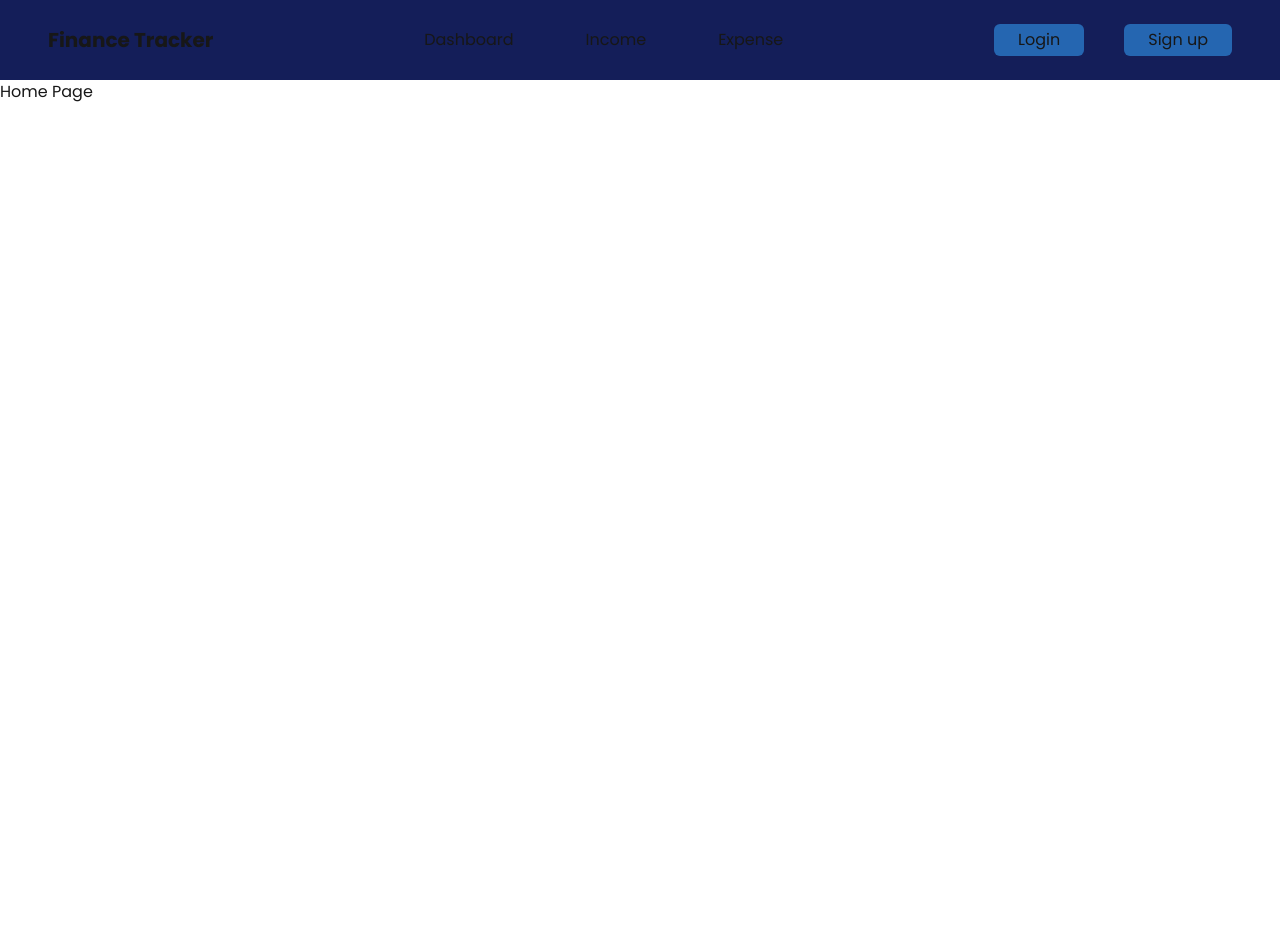
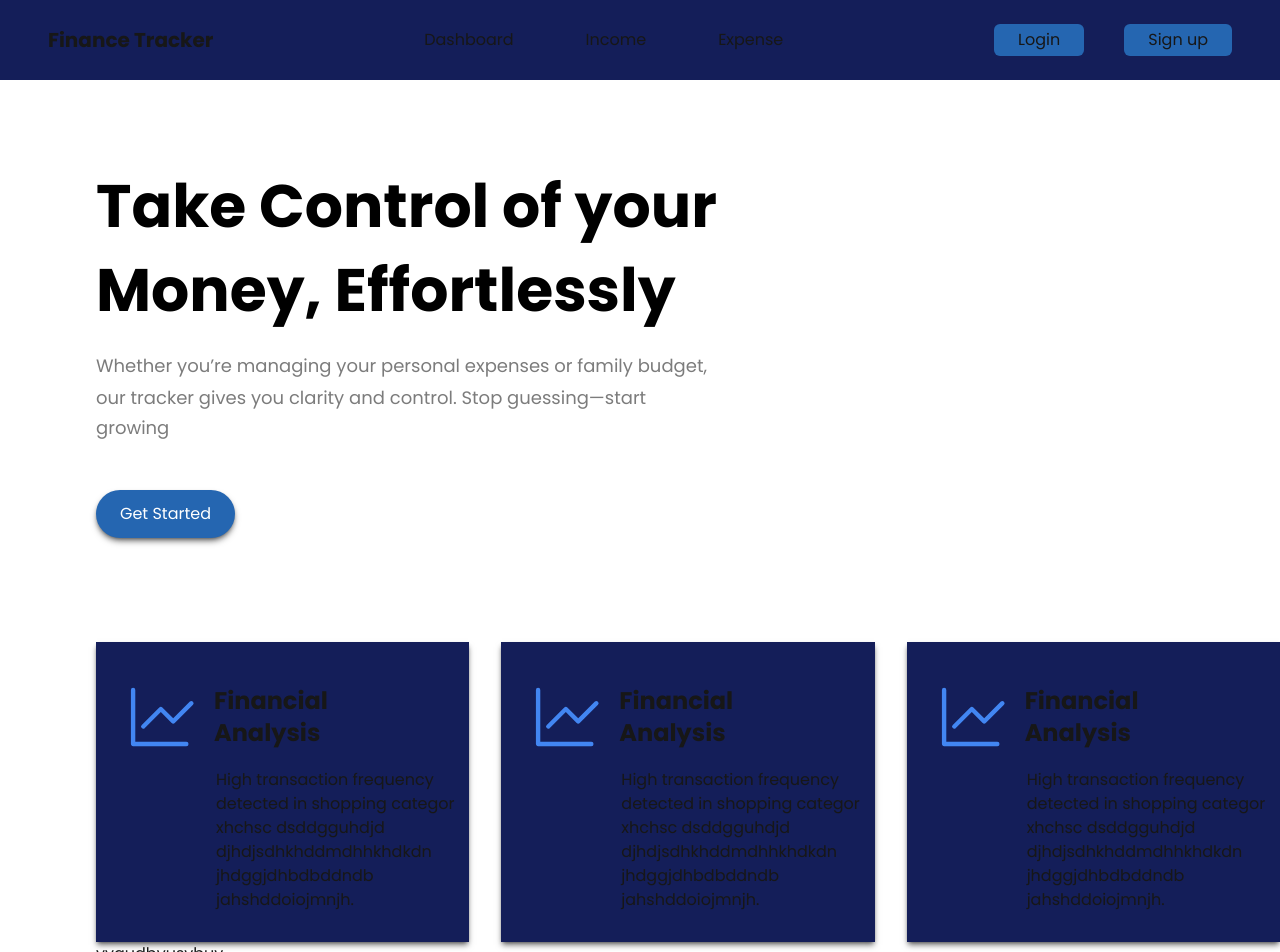
Before and after one commit to RamSivaSundaraKarthykeyan/finance-tracker-the-actual, a Next.js app: page / in a window 1280 px wide. Shown: the top 952 px of the page. Before the commit the page ends 800 px from the top, so only its background shows below. Built offline with nearby package versions, Linux system fonts and the light colour scheme.

Commit message:
Completed home page till the design

```diff
--- a/package.json
+++ b/package.json
@@ -9,9 +9,11 @@
     "lint": "eslint"
   },
   "dependencies": {
+    "lucide-react": "^0.556.0",
     "next": "16.0.7",
     "react": "19.2.0",
-    "react-dom": "19.2.0"
+    "react-dom": "19.2.0",
+    "react-icons": "^5.5.0"
   },
   "devDependencies": {
     "@tailwindcss/postcss": "^4",
--- a/src/app/globals.css
+++ b/src/app/globals.css
@@ -16,7 +16,7 @@
 
 @media (prefers-color-scheme: dark) {
   :root {
-    --background: #0a0a0a;
+    --background: #ffffff;
     --foreground: #ededed;
   }
 }
--- a/src/app/page.js
+++ b/src/app/page.js
@@ -1,7 +1,66 @@
 import NavBar from "@/components/NavBar";
+import { LucideChartSpline } from "lucide-react";
+import { GoGraph } from "react-icons/go";
 
 const home = () => {
-  return <div>Home Page</div>;
+  return (
+    <div className="pl-24">
+      <p className="font-extrabold text-black text-6xl pt-24">
+        Take Control of your
+        <span className="block mt-6">Money, Effortlessly</span>
+      </p>
+      <p className="text-[#7c7c7c] pt-8 text-lg">
+        Whether you’re managing your personal expenses or family budget,
+        <span className="block mt-1">
+          our tracker gives you clarity and control. Stop guessing—start{" "}
+        </span>
+        <sapn className="block mt-0.5"> growing</sapn>
+      </p>
+      <button className="text-white bg-lightBlue px-6 py-3 rounded-full mt-12 hover:bg-darkBlue transition duration-300 shadow-md/50">
+        Get Started
+      </button>
+      <div className="flex gap-8">
+        <div className="mt-26 bg-darkBlue w-100 h-75 shadow-md/50">
+          <div className="pt-10 pl-8 flex items-center gap-4">
+            <GoGraph color="#4286f2" size="70" className="" />
+            <p className="font-extrabold text-2xl">
+              Financial <span className="block">Analysis</span>
+            </p>
+          </div>
+          <div className="pl-30 pt-4">
+            High transaction frequency detected in shopping categor xhchsc
+            dsddgguhdjd djhdjsdhkhddmdhhkhdkdn jhdggjdhbdbddndb jahshddoiojmnjh.
+          </div>
+        </div>
+        <div className="mt-26 bg-darkBlue w-100 h-75 shadow-md/50">
+          <div className="pt-10 pl-8 flex items-center gap-4">
+            <GoGraph color="#4286f2" size="70" className="" />
+            <p className="font-extrabold text-2xl">
+              Financial <span className="block">Analysis</span>
+            </p>
+          </div>
+          <div className="pl-30 pt-4">
+            High transaction frequency detected in shopping categor xhchsc
+            dsddgguhdjd djhdjsdhkhddmdhhkhdkdn jhdggjdhbdbddndb jahshddoiojmnjh.
+          </div>
+        </div>
+        <div className="mt-26 bg-darkBlue w-100 h-75 shadow-md/50">
+          <div className="pt-10 pl-8 flex items-center gap-4">
+            <GoGraph color="#4286f2" size="70" className="" />
+            <p className="font-extrabold text-2xl">
+              Financial <span className="block">Analysis</span>
+            </p>
+          </div>
+          <div className="pl-30 pt-4">
+            High transaction frequency detected in shopping categor xhchsc
+            dsddgguhdjd djhdjsdhkhddmdhhkhdkdn jhdggjdhbdbddndb jahshddoiojmnjh.
+          </div>
+        </div>
+      </div>
+
+      <div>yvgudbvusvbuv</div>
+    </div>
+  );
 };
 
 export default home;
```
Also changed, not shown: 1 other file (tests, documents, lock files or other folders).
